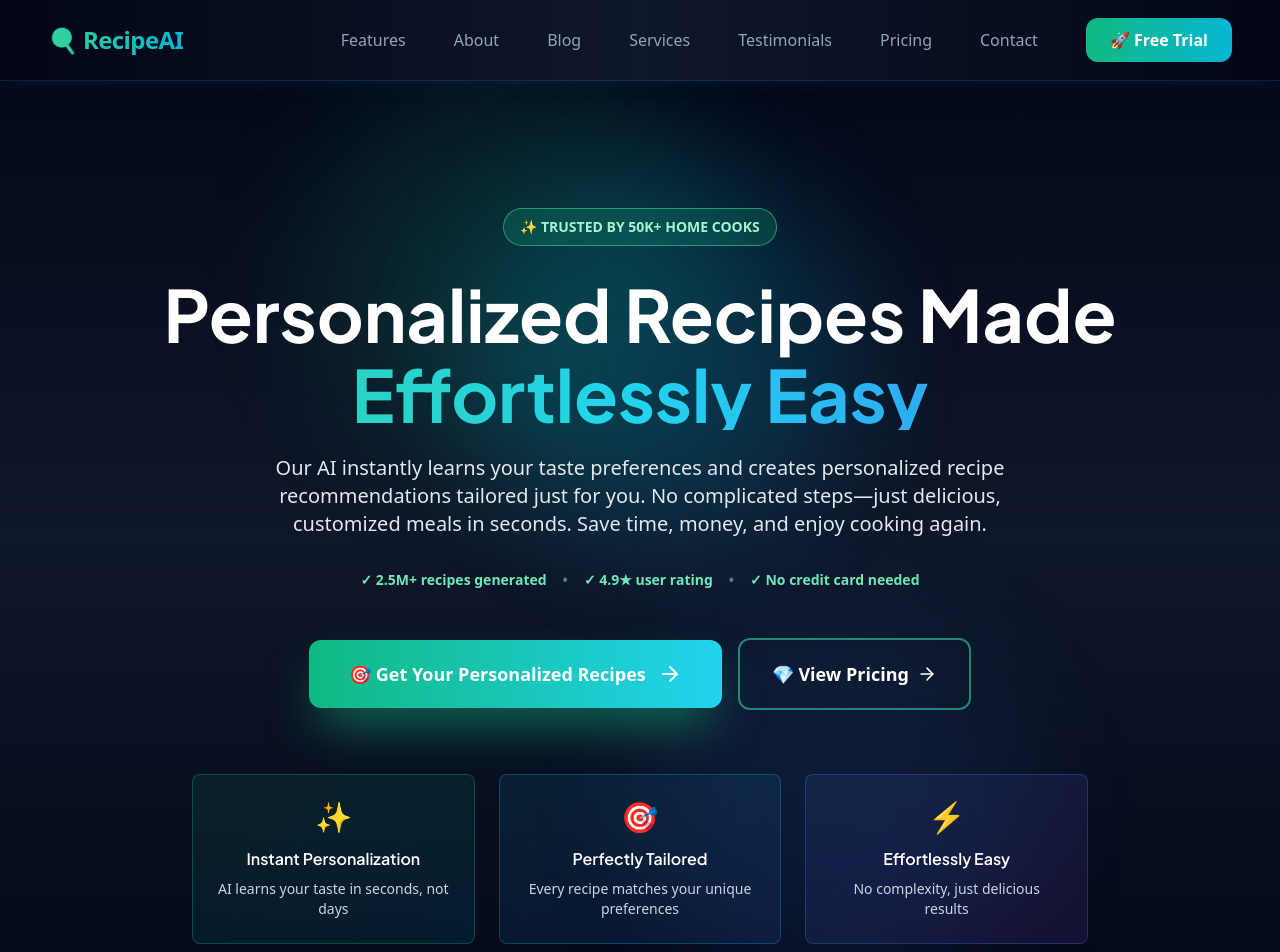
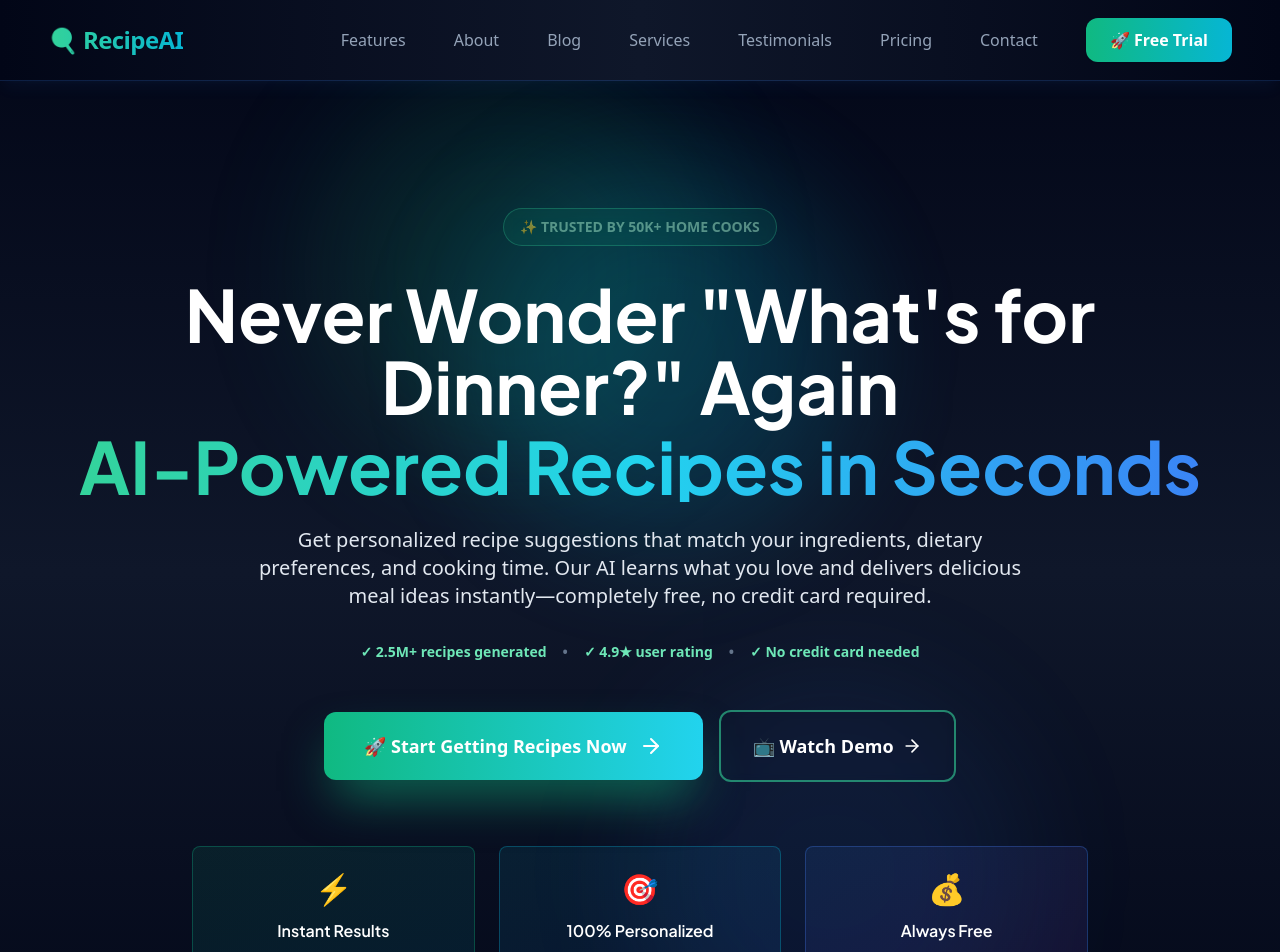
Before and after one commit to FeltSense/web-project-90f869ea-d09e-418f-9369-cc0209593515-1766157275964, a Next.js app: page / in a window 1280 px wide. Shown: the top 952 px of the page. Built offline with nearby package versions, Linux system fonts and the light colour scheme.

Commit message:
Update hero section to be more compelling with stronger headline, better value proposition, and enhanced CTA buttons

```diff
--- a/app/page.tsx
+++ b/app/page.tsx
@@ -51,21 +51,21 @@ export default function Home() {
         <div className="relative z-10 px-4 sm:px-6 lg:px-8 py-20 sm:py-32">
           <div className="max-w-6xl mx-auto text-center">
             {/* Badge */}
-            <div className="inline-flex items-center gap-2 px-4 py-2 rounded-full bg-emerald-500/20 border border-emerald-400/60 mb-8 backdrop-blur-sm">
+            <div className="inline-flex items-center gap-2 px-4 py-2 rounded-full bg-emerald-500/20 border border-emerald-400/60 mb-8 backdrop-blur-sm animate-pulse">
               <span className="text-sm font-bold text-emerald-200">✨ TRUSTED BY 50K+ HOME COOKS</span>
             </div>
 
-            {/* Main Headline */}
+            {/* Main Headline - More Compelling */}
             <h1 className="text-5xl sm:text-6xl lg:text-7xl font-bold text-white mb-6 leading-tight">
-              Personalized Recipes Made
+              Never Wonder "What's for Dinner?" Again
               <span className="block bg-gradient-to-r from-emerald-400 via-cyan-400 to-blue-500 bg-clip-text text-transparent mt-2">
-                Effortlessly Easy
+                AI-Powered Recipes in Seconds
               </span>
             </h1>
 
-            {/* Subheading */}
-            <p className="text-lg sm:text-xl text-slate-200 max-w-3xl mx-auto mb-8 leading-relaxed">
-              Our AI instantly learns your taste preferences and creates personalized recipe recommendations tailored just for you. No complicated steps—just delicious, customized meals in seconds. Save time, money, and enjoy cooking again.
+            {/* Subheading - Stronger Value Proposition */}
+            <p className="text-lg sm:text-xl text-slate-200 max-w-3xl mx-auto mb-8 leading-relaxed font-medium">
+              Get personalized recipe suggestions that match your ingredients, dietary preferences, and cooking time. Our AI learns what you love and delivers delicious meal ideas instantly—completely free, no credit card required.
             </p>
 
             {/* Key Stats */}
@@ -77,14 +77,14 @@ export default function Home() {
               <span className="flex items-center gap-2">✓ No credit card needed</span>
             </div>
 
-            {/* CTA Buttons */}
+            {/* CTA Buttons - Enhanced with Better Visual Hierarchy */}
             <div className="flex flex-col sm:flex-row gap-4 justify-center items-center mb-16">
               <Link
                 href="/get-started"
                 className="group relative px-10 py-5 bg-gradient-to-r from-emerald-500 to-cyan-400 text-white font-bold rounded-xl overflow-hidden shadow-2xl shadow-emerald-500/60 hover:shadow-emerald-500/100 transition-all duration-300 transform hover:scale-110 flex items-center justify-center gap-3 text-lg whitespace-nowrap"
               >
                 <span className="relative z-10 flex items-center gap-2">
-                  🎯 Get Your Personalized Recipes
+                  🚀 Start Getting Recipes Now
                 </span>
                 <ArrowRight className="w-6 h-6 group-hover:translate-x-2 transition-transform" />
               </Link>
@@ -94,30 +94,30 @@ export default function Home() {
                 className="group relative px-8 py-5 border-2 border-emerald-400/60 text-white font-semibold rounded-xl hover:bg-emerald-500/20 hover:border-emerald-300 transition-all duration-300 flex items-center justify-center gap-2 text-lg backdrop-blur-sm"
               >
                 <span className="relative z-10 flex items-center gap-2">
-                  💎 View Pricing
+                  📺 Watch Demo
                 </span>
                 <ArrowRight className="w-5 h-5 group-hover:translate-x-1 transition-transform" />
               </Link>
             </div>
 
-            {/* Feature Highlights */}
+            {/* Feature Highlights - More Compelling */}
             <div className="grid md:grid-cols-3 gap-6 max-w-4xl mx-auto">
-              <div className="p-6 rounded-lg bg-gradient-to-br from-emerald-500/10 to-cyan-500/10 border border-emerald-500/30 hover:border-emerald-400/50 transition hover:shadow-lg hover:shadow-emerald-500/20 duration-300">
-                <div className="text-3xl mb-3">✨</div>
-                <h3 className="text-white font-semibold mb-2">Instant Personalization</h3>
-                <p className="text-slate-300 text-sm">AI learns your taste in seconds, not days</p>
+              <div className="p-6 rounded-lg bg-gradient-to-br from-emerald-500/10 to-cyan-500/10 border border-emerald-500/30 hover:border-emerald-400/50 transition hover:shadow-lg hover:shadow-emerald-500/20 duration-300 hover:scale-105">
+                <div className="text-3xl mb-3">⚡</div>
+                <h3 className="text-white font-semibold mb-2">Instant Results</h3>
+                <p className="text-slate-300 text-sm">Get personalized recipes in seconds, not hours</p>
               </div>
 
-              <div className="p-6 rounded-lg bg-gradient-to-br from-cyan-500/10 to-blue-500/10 border border-cyan-500/30 hover:border-cyan-400/50 transition hover:shadow-lg hover:shadow-cyan-500/20 duration-300">
+              <div className="p-6 rounded-lg bg-gradient-to-br from-cyan-500/10 to-blue-500/10 border border-cyan-500/30 hover:border-cyan-400/50 transition hover:shadow-lg hover:shadow-cyan-500/20 duration-300 hover:scale-105">
                 <div className="text-3xl mb-3">🎯</div>
-                <h3 className="text-white font-semibold mb-2">Perfectly Tailored</h3>
-                <p className="text-slate-300 text-sm">Every recipe matches your unique preferences</p>
+                <h3 className="text-white font-semibold mb-2">100% Personalized</h3>
+                <p className="text-slate-300 text-sm">AI learns your taste and gets smarter over time</p>
               </div>
 
-              <div className="p-6 rounded-lg bg-gradient-to-br from-blue-500/10 to-purple-500/10 border border-blue-500/30 hover:border-blue-400/50 transition hover:shadow-lg hover:shadow-blue-500/20 duration-300">
-                <div className="text-3xl mb-3">⚡</div>
-                <h3 className="text-white font-semibold mb-2">Effortlessly Easy</h3>
-                <p className="text-slate-300 text-sm">No complexity, just delicious results</p>
+              <div className="p-6 rounded-lg bg-gradient-to-br from-blue-500/10 to-purple-500/10 border border-blue-500/30 hover:border-blue-400/50 transition hover:shadow-lg hover:shadow-blue-500/20 duration-300 hover:scale-105">
+                <div className="text-3xl mb-3">💰</div>
+                <h3 className="text-white font-semibold mb-2">Always Free</h3>
+                <p className="text-slate-300 text-sm">No signup, no credit card, no hidden fees</p>
               </div>
             </div>
           </div>
```
